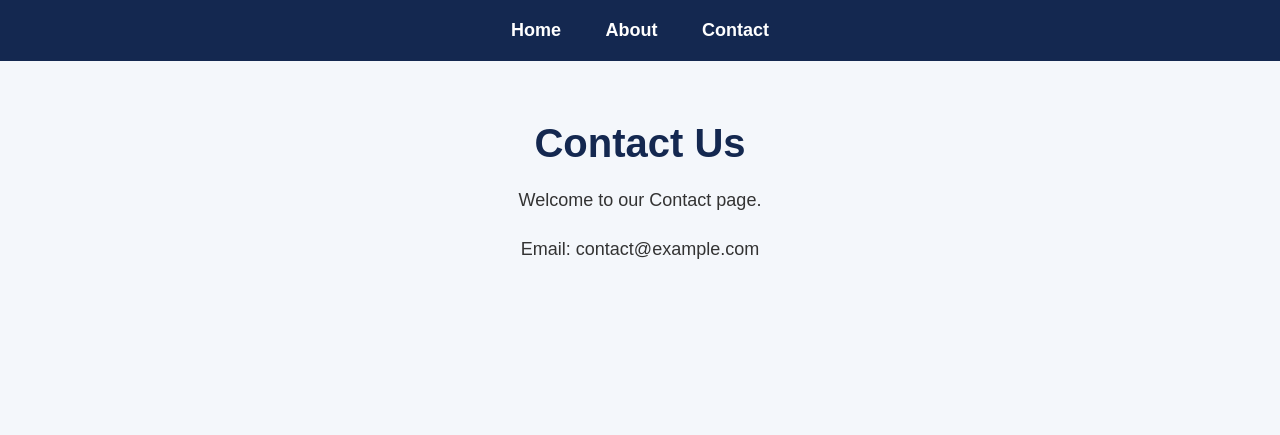
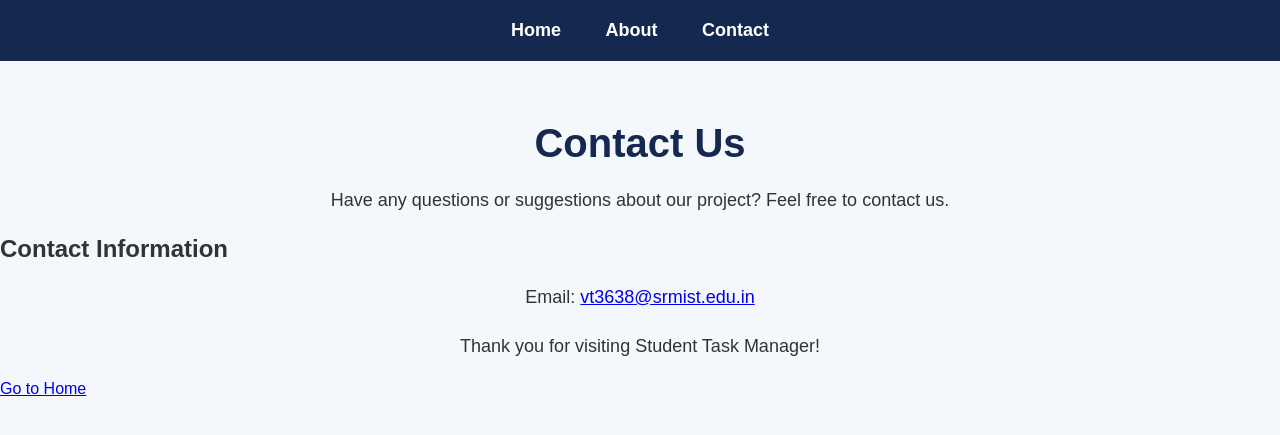
Before and after one commit to vrinda05-hub/my-django-website, a Django app: page /contact/ in a window 1280 px wide. Shown: the top 435 px of the page. Run offline with Django 5.2, Linux system fonts and the light colour scheme.

Commit message:
Update Contact page

```diff
--- a/website/templates/contact.html
+++ b/website/templates/contact.html
@@ -1,8 +1,11 @@
+</html>
+{% load static %}
 <!DOCTYPE html>
-<html>
+<html lang="en">
 <head>
+    <meta charset="UTF-8">
+    <meta name="viewport" content="width=device-width, initial-scale=1.0">
     <title>Contact Us</title>
-    {% load static %}
     <link rel="stylesheet" href="{% static 'website/style.css' %}">
 </head>
 <body>
@@ -13,10 +16,29 @@
         <a href="/contact/">Contact</a>
     </nav>
 
-    <h1>Contact Us</h1>
+    <main>
+        <h1>Contact Us</h1>
 
-    <p>Welcome to our Contact page.</p>
-    <p>Email: contact@example.com</p>
+        <p>
+            Have any questions or suggestions about our project?
+            Feel free to contact us.
+        </p>
+
+        <h2>Contact Information</h2>
+
+        <p>
+            Email:
+            <a href="mailto:vt3638@srmist.edu.in">
+                vt3638@srmist.edu.in
+            </a>
+        </p>
+
+        <p>
+            Thank you for visiting Student Task Manager!
+        </p>
+
+        <a href="/">Go to Home</a>
+    </main>
 
 </body>
 </html>
```
